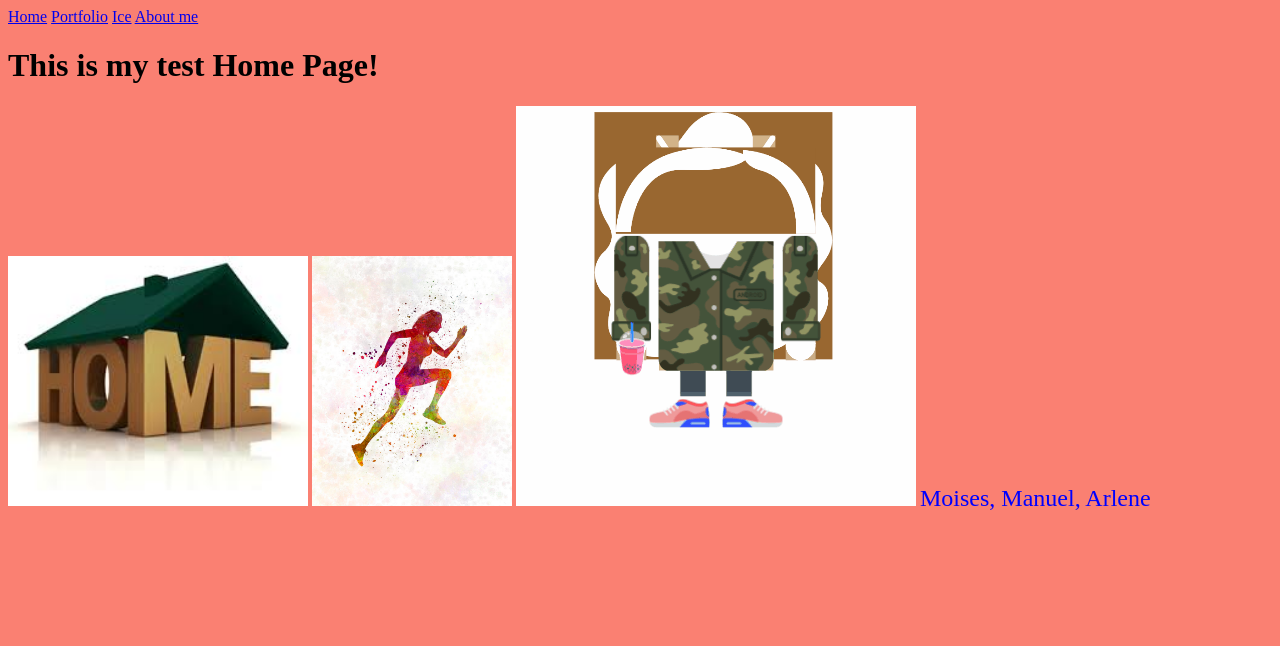
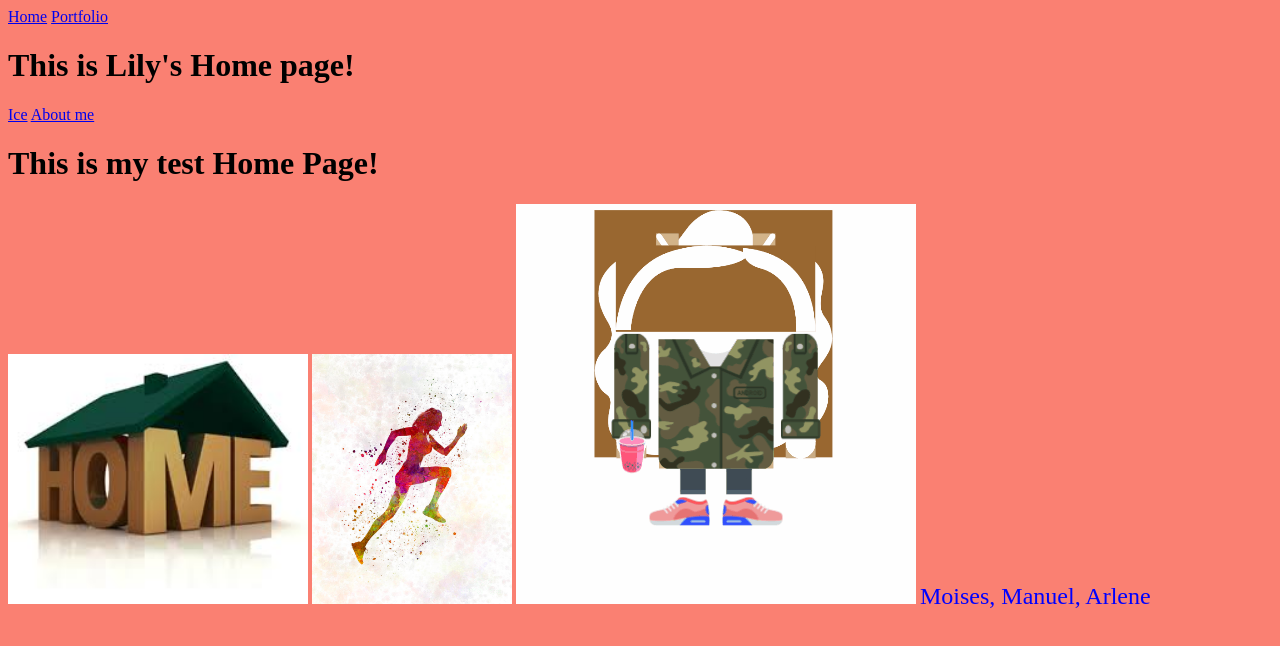
Before and after one commit to arlene25lily/arlene25lily.github.io, a plain HTML site: page My_website/index.html in a window 1280 px wide. Drawn offline with Linux system fonts and the light colour scheme.

Commit message:
Update index.html

```diff
--- a/My_website/index.html
+++ b/My_website/index.html
@@ -7,6 +7,7 @@
   <body bgcolor="#FA8072">
     <a href="index.html">Home</a>
 	<a href="portfolio.html">Portfolio</a>
+	  <h1>This is Lily's Home page!</h1>
 	<a href="ice.html">Ice</a>
 	 <a href="lists.html">About me</a>
 	<h1> This is my test Home Page!</h1>
```
